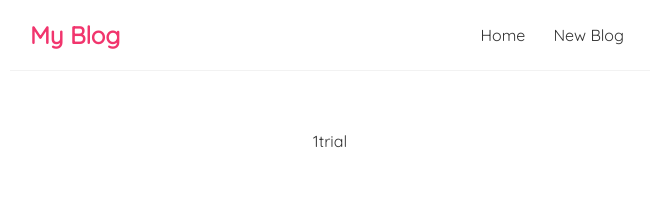
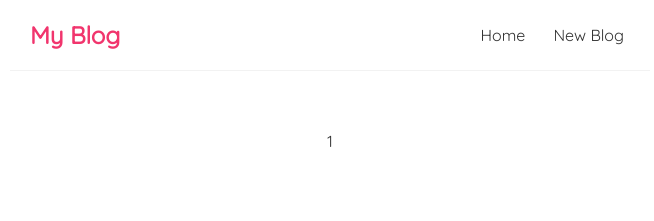
Before and after one commit to MinaMalak-cmd/Learning_React, a React (Create React App) app: page /blogDetail/1 in a window 1280 px wide. Shown: the top 221 px of the page, without its empty margins (310-964 px from the left). Built offline with nearby package versions, Linux system fonts and the light colour scheme.

Commit message:
remove dummy text in BlogDetail

```diff
--- a/src/BlogDetail.js
+++ b/src/BlogDetail.js
@@ -2,8 +2,8 @@ import { useParams } from "react-router-dom";
 const BlogDetail = () => {
     const {id} = useParams();
     return (
-        <div>{id}
-        trial
+        <div>
+            {id}
         </div>
 
      );
```
